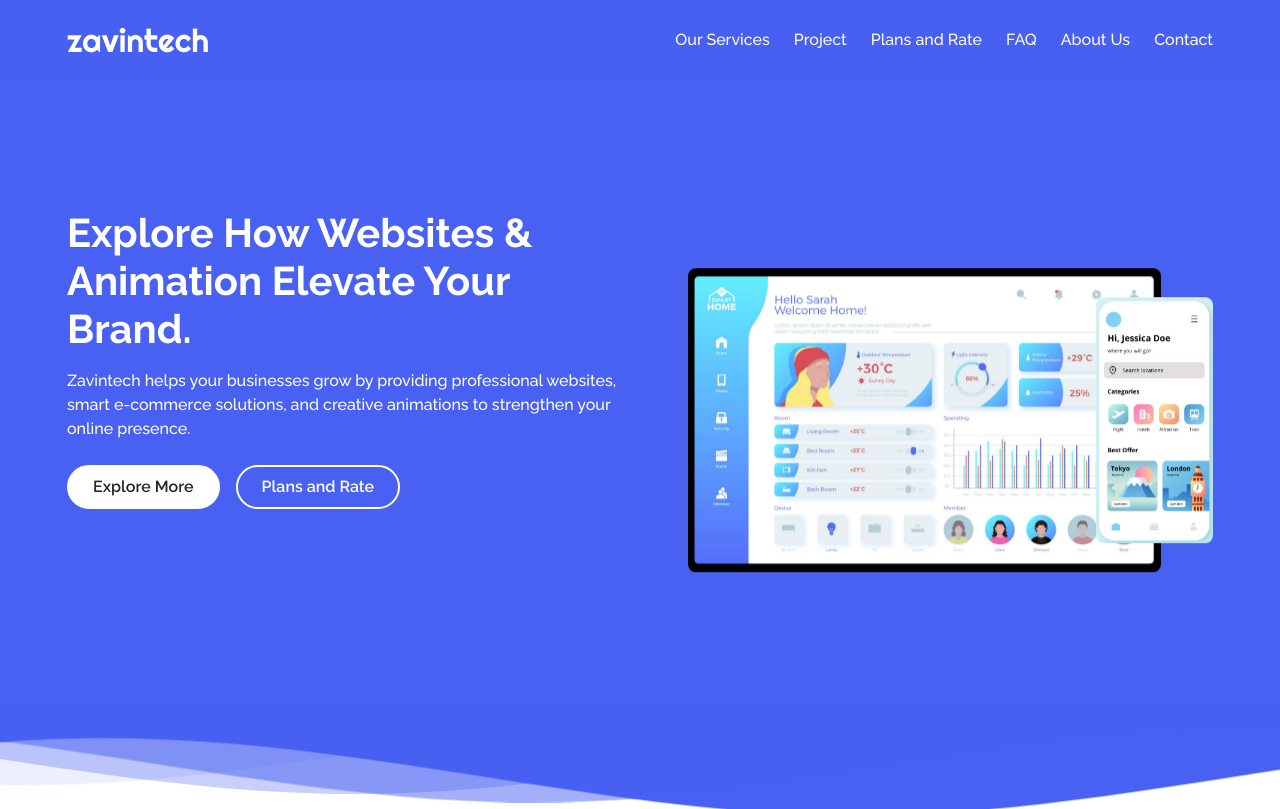
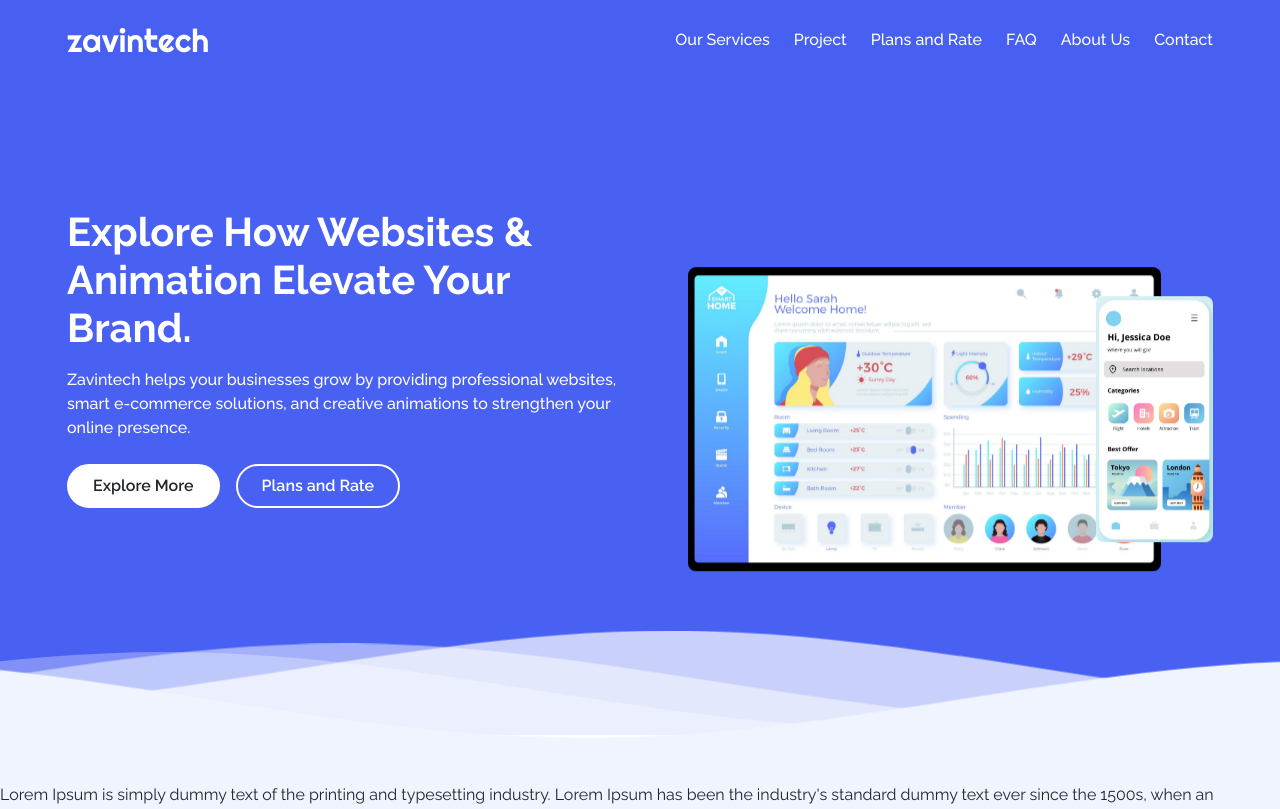
Before and after one commit to azzmnrwebdev/zavintech, a React (Vite) app: page / in a window 1280 px wide. Shown: the top 809 px of the page. Built offline with nearby package versions, Linux system fonts and the light colour scheme.

Commit message:
memperbaiki header

```diff
--- a/src/App.jsx
+++ b/src/App.jsx
@@ -28,7 +28,7 @@ const App = () => {
 
       {/* Header */}
       <header>
-        <div className="container py-5 py-lg-0">
+        <div className="container py-5 py-lg-0 mb-lg-5">
           <div className="row row-cols-1 row-cols-lg-2">
             <div className="col">
               <h1 className="title mb-3 text-sm-center text-lg-start">
@@ -77,7 +77,6 @@ const App = () => {
             </div>
           </div>
         </div>
-      </header>
 
         {/* Waves Animation */}
         <div>
@@ -100,29 +99,25 @@ const App = () => {
                 xlinkHref="#gentle-wave"
                 x="48"
                 y="0"
-              fill="rgba(73, 97, 242)"
+                fill="rgba(255,255,255,0.7)"
               />
               <use
                 xlinkHref="#gentle-wave"
                 x="48"
                 y="3"
-              fill="rgba(73, 97, 242,0.5)"
+                fill="rgba(255,255,255,0.5)"
               />
               <use
                 xlinkHref="#gentle-wave"
                 x="48"
                 y="5"
-              fill="rgba(73, 97, 242,0.3)"
+                fill="rgba(255,255,255,0.3)"
               />
-            <use
-              xlinkHref="#gentle-wave"
-              x="48"
-              y="7"
-              fill="rgba(73, 97, 242,0.1)"
-            />
+              <use xlinkHref="#gentle-wave" x="48" y="7" fill="#F0F4FF" />
             </g>
           </svg>
         </div>
+      </header>
 
       {/*  */}
       <p className="mt-5">
--- a/src/assets/css/index.css
+++ b/src/assets/css/index.css
@@ -12,6 +12,10 @@ body {
 
 html {
   scroll-behavior: smooth;
+}
+
+body {
+  background-color: #f0f4ff !important;
 }
 
 /* Navbar */
@@ -57,10 +61,7 @@ html {
 
 /* Header */
 header {
-  display: flex;
-  min-height: 88vh;
   padding-top: 80px;
-  align-items: center;
   background-color: #4961f2;
 }
 
@@ -84,10 +85,15 @@ header .col:last-child {
 .waves {
   width: 100%;
   height: 15vh;
+  min-height: 100px;
   max-height: 150px;
-  min-height: 100px;
   position: relative;
-  transform: rotate(180deg);
+  margin-bottom: -7px;
+}
+
+svg {
+  overflow: hidden;
+  vertical-align: middle;
 }
 
 .parallax > use {
@@ -116,10 +122,10 @@ header .col:last-child {
 
 @keyframes move-forever {
   0% {
-    transform: translate3d(90px, 0, 0);
+    transform: translate3d(-90px, 0, 0);
   }
   100% {
-    transform: translate3d(-85px, 0, 0);
+    transform: translate3d(85px, 0, 0);
   }
 }
 
@@ -163,6 +169,10 @@ header .col:last-child {
   .navbar-nav .nav-link:last-child {
     padding-right: 0 !important;
   }
+
+  header {
+    padding-top: 208px;
+  }
 }
 
 @media (min-width: 1200px) {
```
Lines whose indentation alone changed are shown as unchanged.
